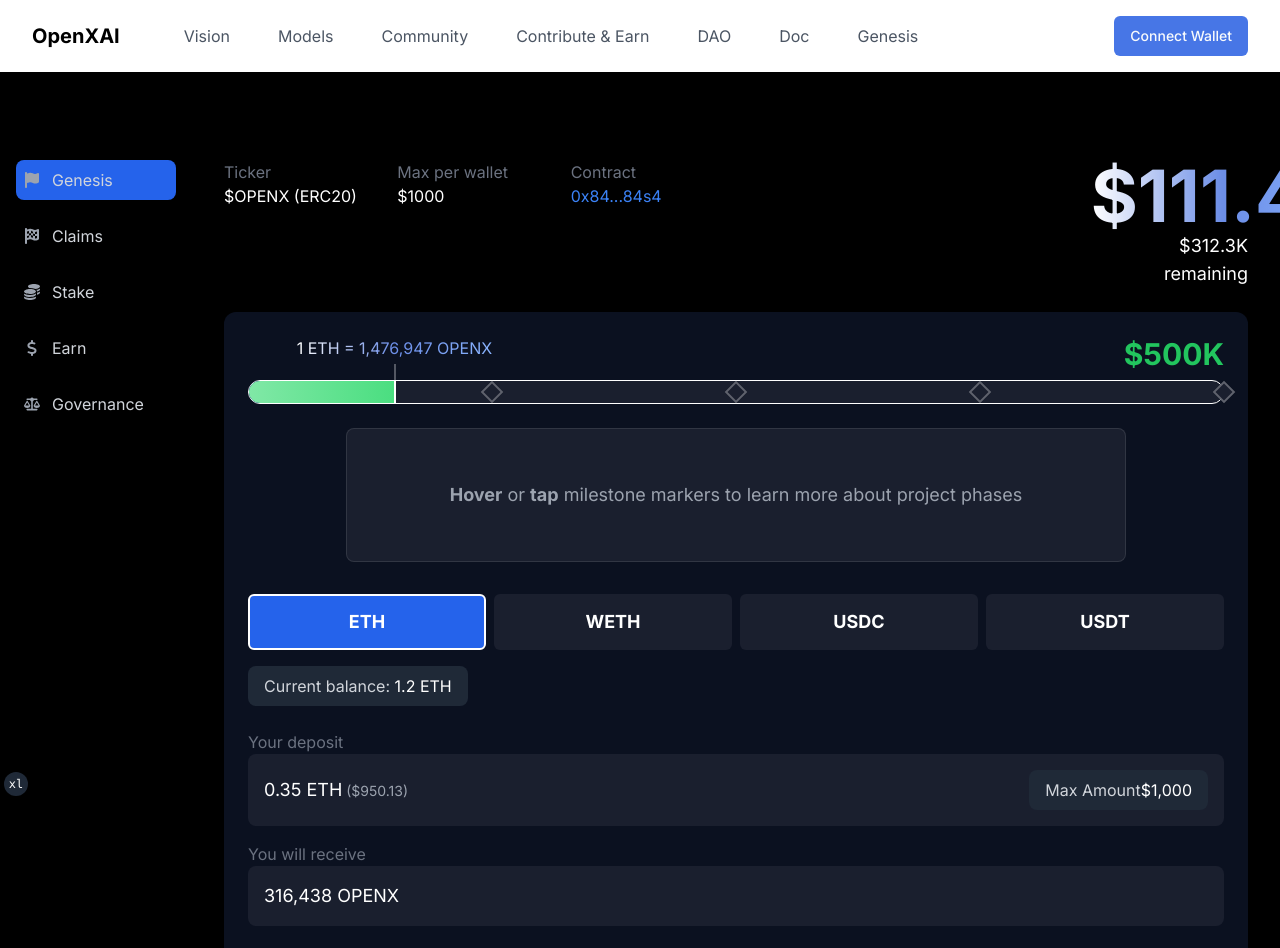
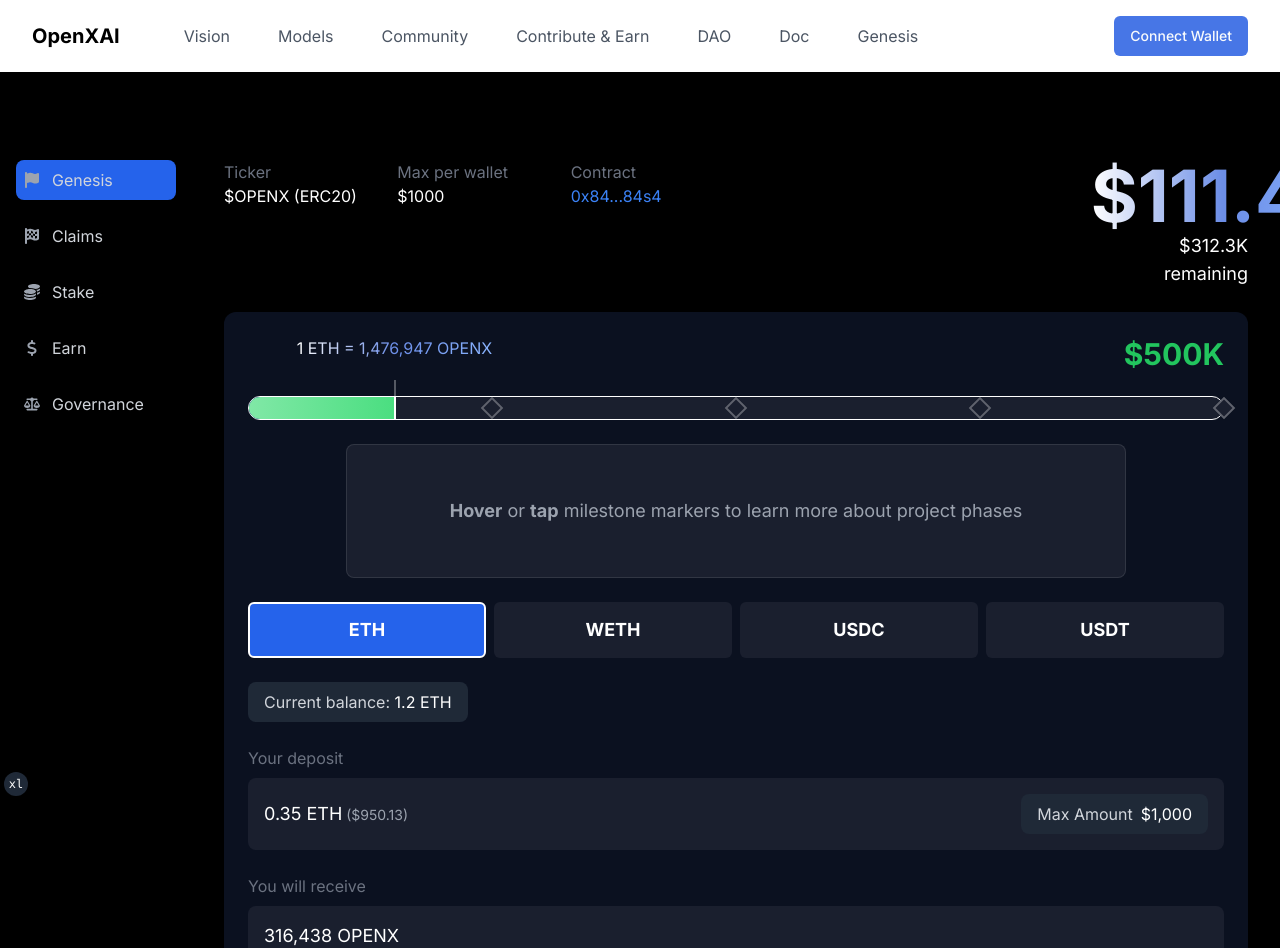
Before and after one commit to OpenxAI-Network/openxai-frontend, a Next.js app: page /genesis in a window 1280 px wide. Shown: the top 948 px of the page. Built offline with nearby package versions, Linux system fonts and the light colour scheme; what @web3modal/wagmi, wagmi would draw is missing.

Commit message:
fixed vertical spacing

```diff
--- a/app/genesis/page.tsx
+++ b/app/genesis/page.tsx
@@ -62,7 +62,7 @@ export default function GenesisPage() {
           </div>
 
           <div className="mt-6 rounded-xl bg-[#0B1120] p-6">
-            <div className="mb-2 flex items-center justify-between text-base">
+            <div className="mb-6 flex items-center justify-between text-base">
               <div className="relative w-full">
                 <span
                   className="absolute whitespace-nowrap bg-gradient-to-r from-white via-[#6B8DE6] to-[#8AB4FF] bg-clip-text text-transparent"
@@ -74,7 +74,7 @@ export default function GenesisPage() {
               </div>
             </div>
 
-            <div className="relative">
+            <div className="relative mb-6">
               {/* Current progress indicator */}
               <div
                 className="absolute top-0 h-6 w-0.5 bg-white"
@@ -107,7 +107,7 @@ export default function GenesisPage() {
             </div>
 
             {/* Milestone information box */}
-            <div className="mx-auto mt-6 w-4/5">
+            <div className="mx-auto mb-6 w-4/5">
               <div className="min-h-[100px] rounded-lg border border-white/10 bg-[#1a1f2e] p-4 text-center transition-all">
                 <div className="flex h-[100px] items-center justify-center">
                   {selectedMilestone !== null ? (
@@ -128,7 +128,7 @@ export default function GenesisPage() {
               </div>
             </div>
 
-            <div className="mt-8 grid grid-cols-4 gap-2">
+            <div className="mb-6 grid grid-cols-4 gap-2">
               {PAYMENT_METHODS.map((method) => (
                 <button
                   key={method.id}
@@ -144,14 +144,14 @@ export default function GenesisPage() {
               ))}
             </div>
 
-            <div className="mt-4 inline-block rounded-lg bg-gray-800 px-4 py-2">
+            <div className="mb-6 inline-block rounded-lg bg-gray-800 px-4 py-2">
               <span className="text-gray-300">Current balance: </span>
               <span className="text-white">1.2 ETH</span>
             </div>
 
-            <div className="mt-6">
-              <div className="mb-4">
-                <div className="text-base text-gray-500">Your deposit</div>
+            <div className="mb-6">
+              <div className="mb-6">
+                <div className="mb-2 text-base text-gray-500">Your deposit</div>
                 <div className="flex items-center justify-between rounded-lg bg-[#1a1f2e] p-4">
                   <div className="text-lg text-white">
                     0.35 ETH
@@ -159,22 +159,22 @@ export default function GenesisPage() {
                   </div>
                   <div className="rounded-lg bg-gray-800 px-4 py-2">
                     <span className="text-gray-300">Max Amount</span>
-                    <span className="text-white">$1,000</span>
+                    <span className="ml-2 text-white">$1,000</span>
                   </div>
                 </div>
               </div>
 
               <div>
-                <div className="text-base text-gray-500">You will receive</div>
-                  <div className="mb-4">
-                    <div className="flex items-center rounded-lg bg-[#1a1f2e] p-4">
-                      <span className="text-lg text-white">316,438 OPENX</span>
-                    </div>
+                <div className="mb-2 text-base text-gray-500">You will receive</div>
+                <div className="mb-6">
+                  <div className="flex items-center rounded-lg bg-[#1a1f2e] p-4">
+                    <span className="text-lg text-white">316,438 OPENX</span>
                   </div>
                 </div>
+              </div>
             </div>
 
-            <div className="mt-6 flex justify-center">
+            <div className="flex justify-center">
               <Button
                 className="w-[300px] bg-gradient-to-r from-blue-600 to-green-400 text-white hover:opacity-90"
               >
```
